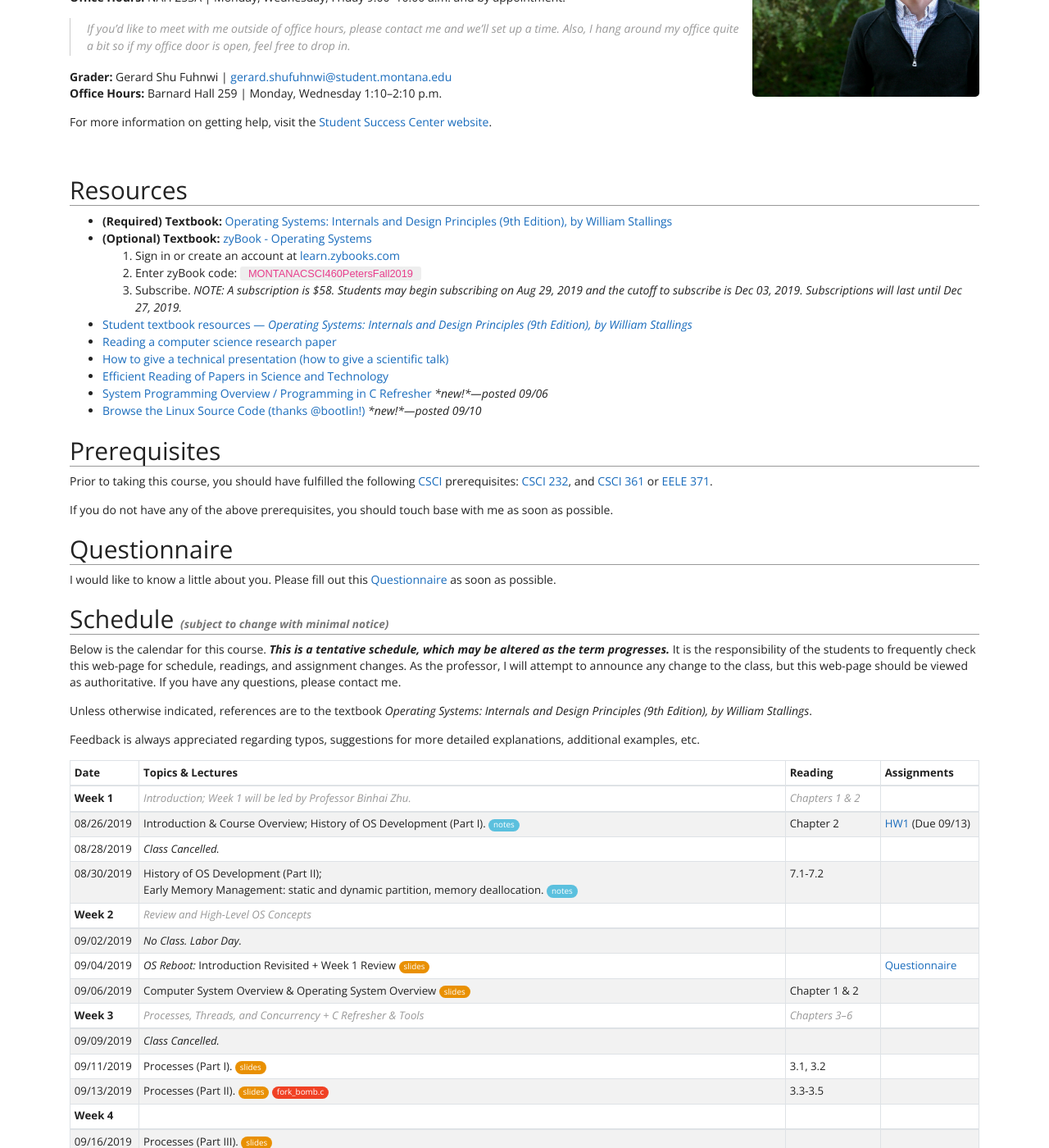
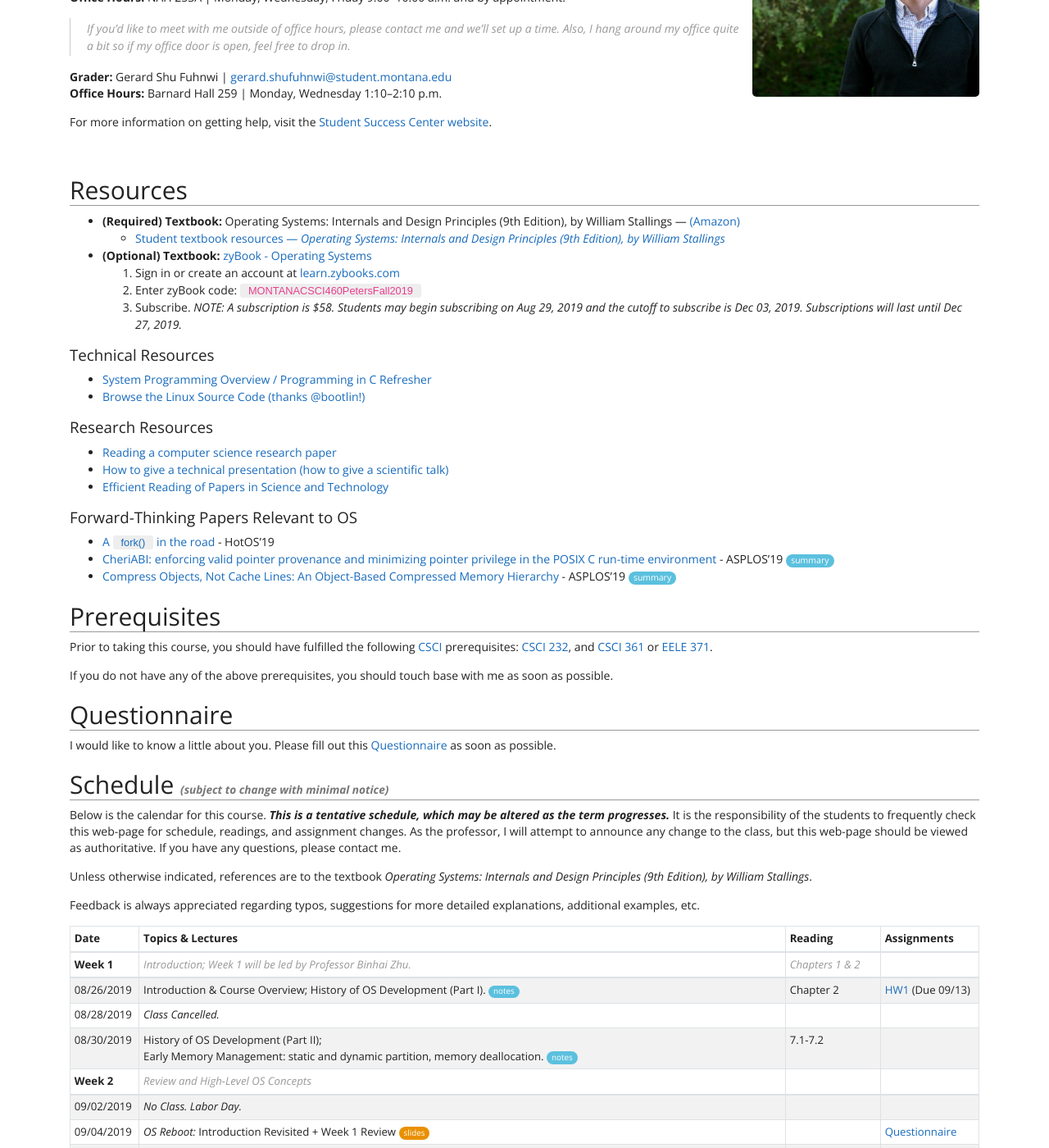
Before and after one commit to traviswpeters/cs460-2019-fall, a Jekyll site: the page built from index.md, in a window 1280 px wide and 1400 px high, scrolled down 624 px. Shown: the whole window at 82% size. Built offline with Jekyll 4.4.1, drawn with Linux system fonts in a browser that asks for light colours; nearby versions of some CDN libraries.

Commit message:
schedule + slides

```diff
--- a/index.md
+++ b/index.md
@@ -37,17 +37,29 @@ For more information on getting help, visit the [Student Success Center website]
 
 ## Resources
 
-- **(Required) Textbook:** [{{ site.data.settings.textbook }}]({{ site.data.settings.textbooklink }})
+- **(Required) Textbook:** {{ site.data.settings.textbook }} --- {{ site.data.settings.textbooklink }}
+    - [Student textbook resources --- *{{ site.data.settings.textbook }}*](http://williamstallings.com/OperatingSystems/OS9e-Student/)
 - **(Optional) Textbook:** [zyBook - Operating Systems](https://learn.zybooks.com/zybook/MONTANACSCI460PetersFall2019)
     1. Sign in or create an account at [learn.zybooks.com](https://learn.zybooks.com/)
     2. Enter zyBook code: `MONTANACSCI460PetersFall2019`
     3. Subscribe. *NOTE: A subscription is $58. Students may begin subscribing on Aug 29, 2019 and the cutoff to subscribe is Dec 03, 2019. Subscriptions will last until Dec 27, 2019.*
-- [Student textbook resources --- *{{ site.data.settings.textbook }}*](http://williamstallings.com/OperatingSystems/OS9e-Student/)
+
+##### Technical Resources
+
+- [System Programming Overview / Programming in C Refresher](http://www.lysator.liu.se/c/bwk-tutor.html)
+- [Browse the Linux Source Code (thanks @bootlin!)](https://elixir.bootlin.com/linux/latest/source)
+
+##### Research Resources
+
 - [Reading a computer science research paper](https://dl.acm.org/citation.cfm?id=1595493)
 - [How to give a technical presentation (how to give a scientific talk)](https://homes.cs.washington.edu/~mernst/advice/giving-talk.html)
 - [Efficient Reading of Papers in Science and Technology](https://classes.cs.uoregon.edu/13W/cis433/docs/Hanson2000.pdf)
-- [System Programming Overview / Programming in C Refresher](http://www.lysator.liu.se/c/bwk-tutor.html) *\*new!\*---posted 09/06*
-- [Browse the Linux Source Code (thanks @bootlin!)](https://elixir.bootlin.com/linux/latest/source) *\*new!\*---posted 09/10*
+
+##### Forward-Thinking Papers Relevant to OS
+
+- [A `fork()` in the road](https://www.microsoft.com/en-us/research/uploads/prod/2019/04/fork-hotos19.pdf) - HotOS'19
+- [CheriABI: enforcing valid pointer provenance and minimizing pointer privilege in the POSIX C run-time environment](https://www.cl.cam.ac.uk/research/security/ctsrd/pdfs/201904-asplos-cheriabi.pdf) - ASPLOS'19 [summary](https://blog.acolyer.org/2019/05/28/cheri-abi/){:.notes}
+- [Compress Objects, Not Cache Lines: An Object-Based Compressed Memory Hierarchy](https://people.csail.mit.edu/poantsai/papers/2019.zippads.asplos.pdf) - ASPLOS'19 [summary](https://blog.acolyer.org/2019/05/24/zippads/){:.notes}
 
 ## Prerequisites
 
```
Also changed, not shown: other parts of index.md (+2 -1 lines), 1 other file.
